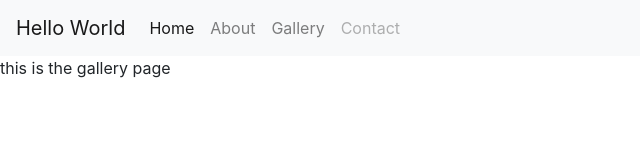
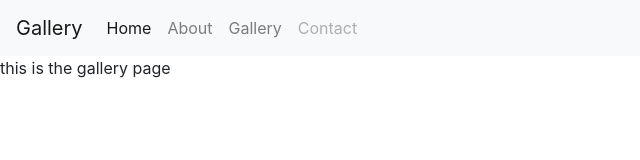
Before and after one commit to cdoran15/cdoran15.github.io, a website: page gallery.html in a window 1280 px wide. Shown: the whole page, without its empty margins (0-640 px from the left). Drawn offline with nearby package versions, Linux system fonts and the light colour scheme.

Commit message:
nav bar title change

```diff
--- a/gallery.html
+++ b/gallery.html
@@ -12,7 +12,7 @@
 <body>
 
     <nav class="navbar navbar-expand-lg navbar-light bg-light">
-        <a class="navbar-brand" href="#">Hello World</a>
+        <a class="navbar-brand" href="#">Gallery</a>
         <button class="navbar-toggler" type="button" data-toggle="collapse" data-target="#navbarNav" aria-controls="navbarNav" aria-expanded="false" aria-label="Toggle navigation">
           <span class="navbar-toggler-icon"></span>
         </button>
```
Also changed, not shown: about.html (+1 -1 lines), contact.html (+1 -1 lines).
